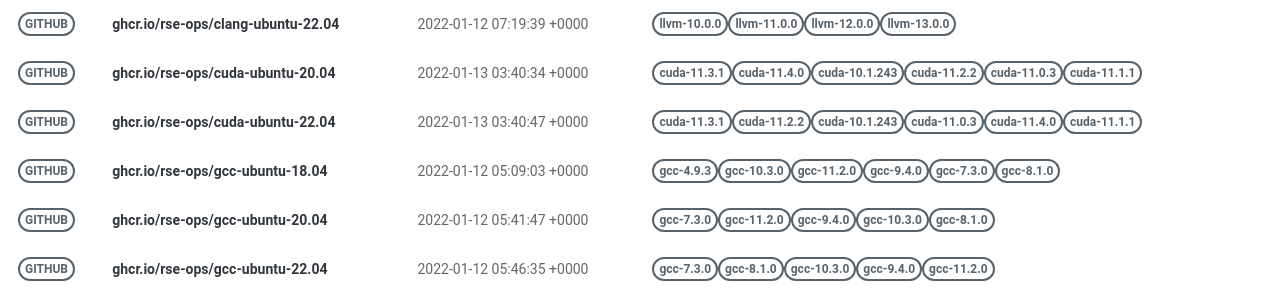
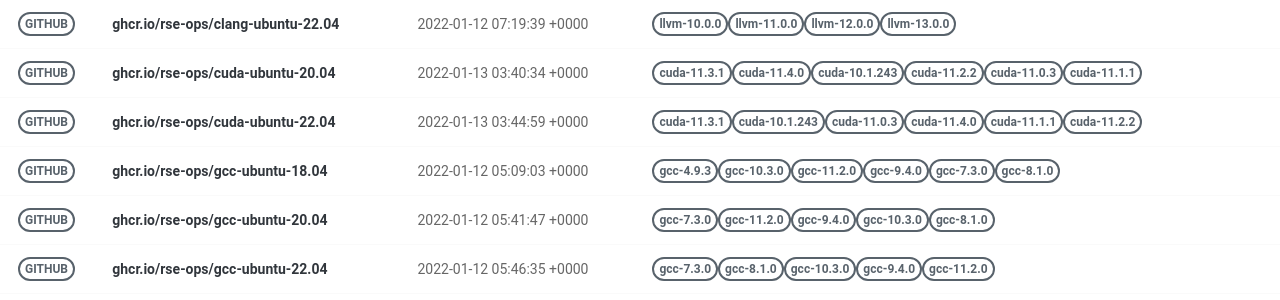
Before and after one commit to rse-ops/docker-images, a Jekyll site: the page built from pages/index.md, in a window 1280 px wide. Shown: the part 228-528 px from the top of the page. Built offline with Jekyll 4.4.1, drawn with Linux system fonts in a browser that asks for light colours; nearby versions of some CDN libraries.

Commit message:
Automated push to update library 2022-01-13

```diff
--- a/_library/ghcr.io-rse-ops-cuda-ubuntu-22.04.md
+++ b/_library/ghcr.io-rse-ops-cuda-ubuntu-22.04.md
@@ -1,7 +1,7 @@
 ---
 layout: container
 name: ghcr.io/rse-ops/cuda-ubuntu-22.04
-updated_at: 2022-01-13 03:40:47.003251
+updated_at: 2022-01-13 03:44:59.590061
 
 
 container_url: https://github.com/orgs/rse-ops/packages/container/package/cuda-ubuntu-22.04
```
Also changed, not shown: other parts of _library/ghcr.io-rse-ops-cuda-ubuntu-22.04.md (+3 -3 lines).
